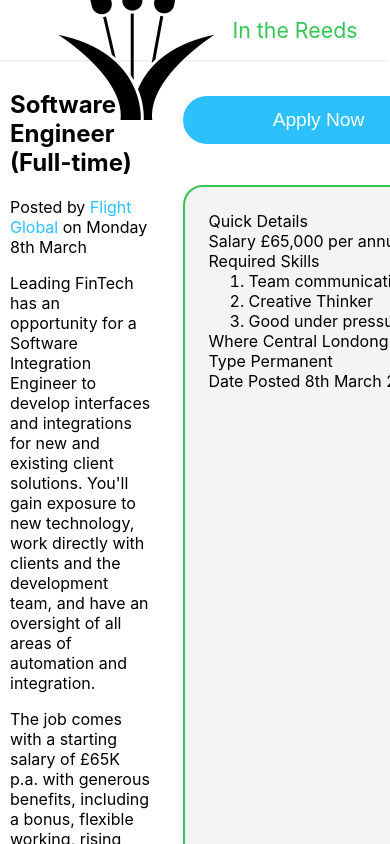
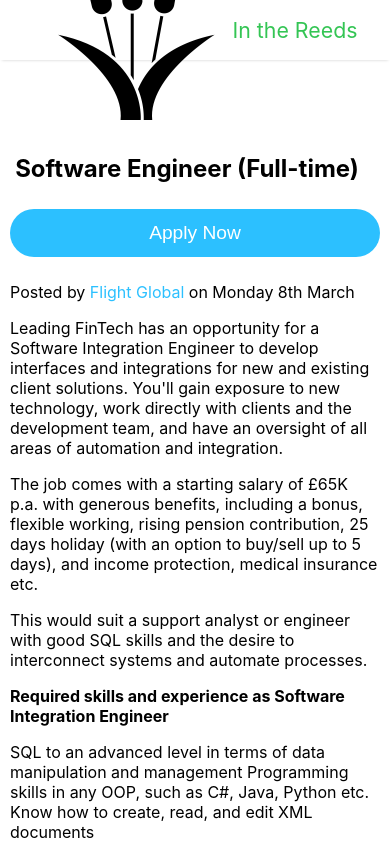
Before and after one commit to harv-ma/com3014_group18, a React (Create React App) app in the folder client/: page /jobs/1 in a window 390 px wide. Shown: the top 844 px of the page. Built offline with nearby package versions, Linux system fonts and the light colour scheme.

Commit message:
Added share buttons, made job page responsive

```diff
--- a/client/package.json
+++ b/client/package.json
@@ -13,6 +13,7 @@
     "react-dom": "^17.0.2",
     "react-router-dom": "^6.2.2",
     "react-scripts": "5.0.0",
+    "react-share": "^4.4.0",
     "react-transition-group": "^4.4.2",
     "web-vitals": "^2.1.4"
   },
--- /dev/null
+++ b/client/src/components/system-ui/Share/Share.jsx
@@ -0,0 +1,21 @@
+import React from "react";
+import "./Share.scss";
+import PropTypes from "prop-types";
+import { useNavigate, useLocation } from "react-router-dom";
+import { EmailShareButton, EmailIcon } from "react-share";
+
+const Share = ({ className }) => {
+  const { pathname } = useLocation();
+
+  return (
+    <EmailShareButton url={pathname} className={className}>
+      <EmailIcon size={32} round /> <span>Email</span>
+    </EmailShareButton>
+  );
+};
+
+Share.propTypes = {
+  className: PropTypes.string,
+};
+
+export default Share;
--- a/client/src/pages/JobPage/JobPage.jsx
+++ b/client/src/pages/JobPage/JobPage.jsx
@@ -2,6 +2,7 @@ import React from "react";
 import "./JobPage.scss";
 import { Link, useParams } from "react-router-dom";
 import Button from "../../components/system-ui/Button/Button";
+import Share from "../../components/system-ui/Share/Share";
 
 const JobPage = () => {
   const { job_id } = useParams();
@@ -11,7 +12,10 @@ const JobPage = () => {
       <div className="job-container">
         <div className="job-content">
           <div className="job-content__title">
-            <h2>Software Engineer (Full-time)</h2>
+            <h2>
+              <span>Software Engineer (Full-time)</span>{" "}
+              <Button label="Apply Now" to="/" />
+            </h2>
             <div className="save-job"></div>
             <p>
               Posted by{" "}
@@ -95,6 +99,7 @@ const JobPage = () => {
         </div>
         <div className="job-quick-details">
           <Button label="Apply Now" to="/" />
+          <div className="job-quick-details__container">
             <ul>
               <li>Quick Details</li>
               <li>
@@ -118,6 +123,8 @@ const JobPage = () => {
                 Date Posted <span>8th March 2022</span>
               </li>
             </ul>
+            <Share className="job-quick-details__share" />
+          </div>
         </div>
       </div>
       <div className="related-jobs">Hi</div>
--- a/client/src/pages/JobPage/JobPage.scss
+++ b/client/src/pages/JobPage/JobPage.scss
@@ -5,23 +5,92 @@
     max-width: $container-lg;
 }
 
+.job-content {
+
+    &__title h2 button {
+       display: none;
+    }
+
+    @media only screen and (max-width: $container-md) {
+        &__title {
+            h2 {
+                display: flex;
+                align-items: center;
+
+                span {
+                    flex-shrink: 0;
+                    padding-right: 1rem;
+                }
+
+                button {
+                    display: block;
+                }
+            }
+        }
+    }
+
+    @media only screen and (max-width: $container-sm) {
+        &__title {
+            h2 {
+                display: block;
+                text-align: center;
+
+                span {
+                    flex-shrink: 0;
+                    padding-right: 1rem;
+                }
+
+                button {
+                    display: block;
+                }
+            }
+        }
+    }
+}
+
 .job-quick-details {
     width: 17rem;
     flex-shrink: 0;
     margin-left: 2rem;
+    display: flex;
+    flex-direction: column;
+
+    @media only screen and (max-width: $container-md) {
+        display: none;
+    }
+
 
     ul {
         list-style: none;
+        padding: 1.5rem;
+        display: block;
+    }
+
+    &__container {
         border: 2px solid $theme_primary;
         border-radius: 20px;
         background-color: $theme_light_grey;
-        height: 80%;
-        padding: 1.5rem;
+        height: 100%;
+        position: relative;
+    }
+
+    &__share {
+        display: flex;
+        position: absolute;
+        bottom: 20px;
+        left: 50%;
+        transform: translateX(-50%);
+        align-items: center;
+
+        span {
+            margin-left: 0.3rem;
+        }
     }
 }
 
 .job-container {
     display: flex;
+    padding-top: 4rem;
 }
 
 .related-jobs {
```
Also changed, not shown: client/src/components/system-ui/Share/Share.scss (added). Lines whose indentation alone changed are shown as unchanged.
